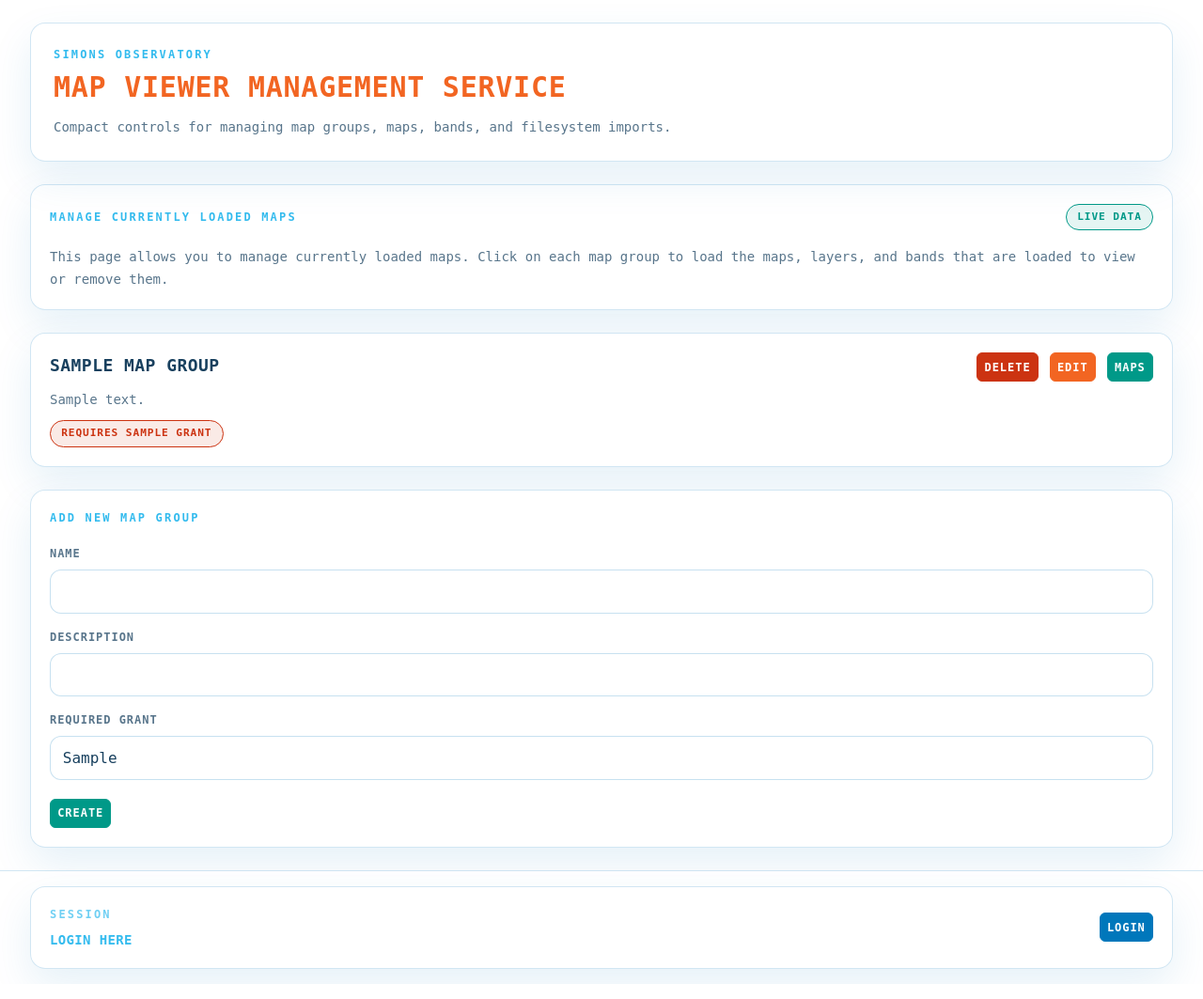
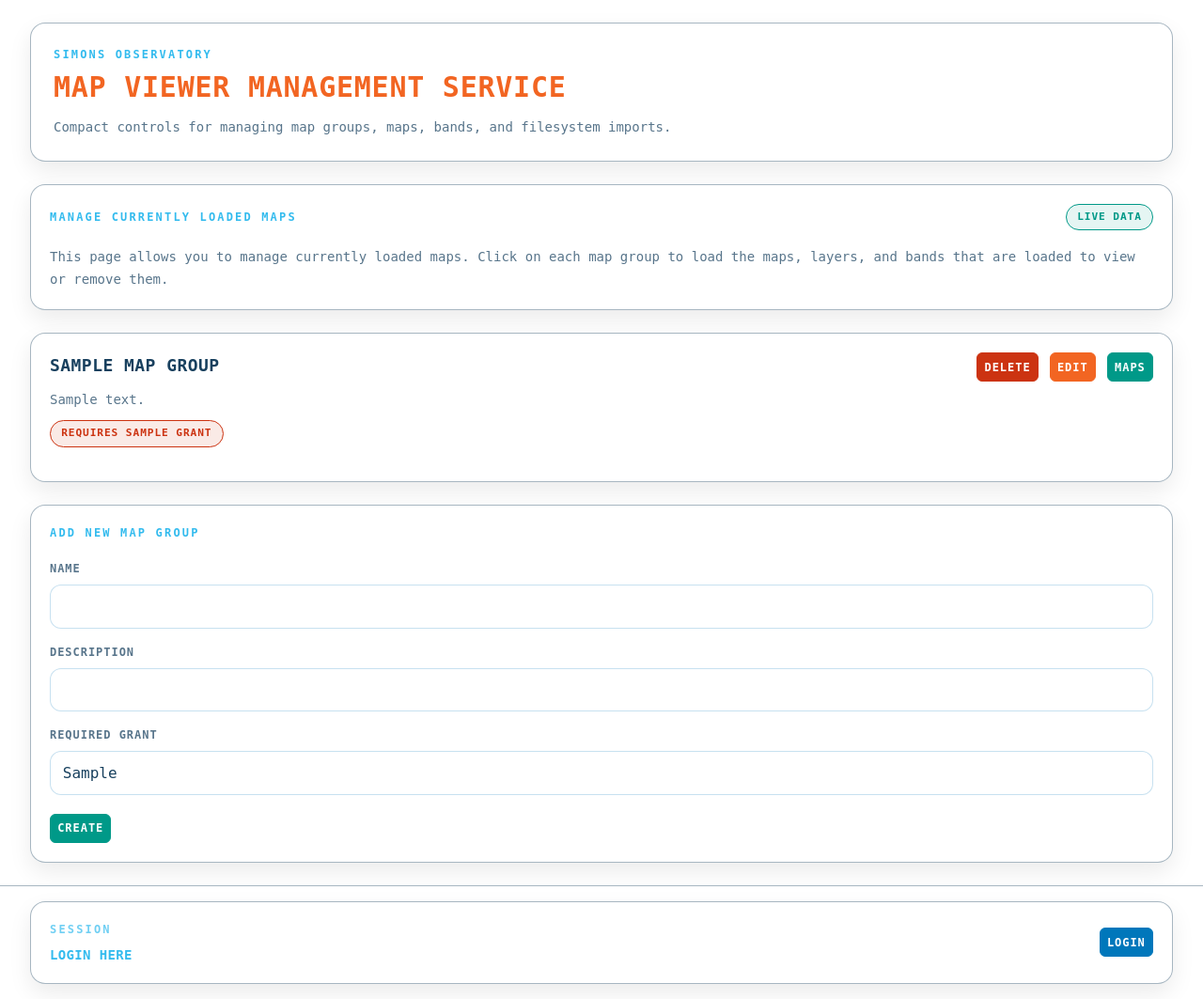
Before and after one commit to simonsobs/tileadder, a Python web app: template tileadder/server/templates/current.html in a window 1280 px wide. Shown: the whole page at 94% size. Run offline with Jinja, Linux system fonts and the light colour scheme; the template is opened without the code that fills it: most values are stand-ins (such as "Sample title", 1, 10 or a date in 2020); some libraries are stand-ins or nearby versions; some web fonts are replaced.

Commit message:
Minor styling changes

```diff
--- a/tileadder/server/templates/base.html
+++ b/tileadder/server/templates/base.html
@@ -16,8 +16,8 @@
         --so-gray: #BBBBBB;
         --surface: rgba(255, 255, 255, 0.94);
         --surface-soft: rgba(255, 255, 255, 0.88);
-        --surface-border: rgba(0, 119, 187, 0.18);
-        --surface-shadow: rgba(0, 119, 187, 0.10);
+        --surface-border: rgba(24, 64, 94, 0.38);
+        --surface-shadow: rgba(0, 0, 0, 0.08);
         --text-main: #18405E;
         --text-muted: rgba(24, 64, 94, 0.72);
         --focus-ring: rgba(51, 187, 238, 0.24);
@@ -38,17 +38,12 @@
       .footer-card {
         border: 1px solid var(--surface-border);
         background: var(--surface);
-        box-shadow: 0 18px 44px var(--surface-shadow);
-      }
-
-      .hero-card {
-        backdrop-filter: blur(8px);
+        box-shadow: 0 10px 24px var(--surface-shadow);
       }
 
       .site-footer {
-        border-top: 1px solid rgba(0, 119, 187, 0.18);
+        border-top: 1px solid var(--surface-border);
         background: rgba(255, 255, 255, 0.80);
-        backdrop-filter: blur(8px);
       }
 
       .kicker,
--- a/tileadder/server/templates/current.html
+++ b/tileadder/server/templates/current.html
@@ -14,7 +14,7 @@
   </section>
   {% for map_group in map_groups %}
     <section>
-      <div class="panel-card rounded-2xl p-5">
+      <div class="panel-card map-group-card rounded-2xl p-5">
         <div class="flex flex-col gap-4 lg:flex-row lg:items-start lg:justify-between">
           <div class="space-y-3">
             <h3 class="strong-text text-lg font-semibold uppercase tracking-wide">{{ map_group.name }}</h3>
@@ -41,9 +41,12 @@
             <button class="btn btn-teal"
                 hx-get="{{ base_url }}/current/maps/{{ map_group.id }}"
                 hx-trigger="click"
-                hx-swap="outerHTML">Maps</button>
+                hx-target="#map-group-children-{{ map_group.id }}"
+                hx-swap="innerHTML">Maps</button>
           </div>
         </div>
+        <div id="map-group-children-{{ map_group.id }}"
+             class="map-group-children mt-4 space-y-3"></div>
       </div>
     </section>
   {% endfor %}
--- a/tileadder/server/templates/htmx/bands_from_map.html
+++ b/tileadder/server/templates/htmx/bands_from_map.html
@@ -1,5 +1,6 @@
+<section class="space-y-3">
   {% for band in bands %}
-  <div class="panel-card mt-3 rounded-2xl p-4">
+    <div class="panel-card rounded-2xl p-4">
       <div class="flex flex-col gap-4 lg:flex-row lg:items-start lg:justify-between">
         <div class="space-y-3">
           <p class="strong-text text-sm font-semibold uppercase tracking-wide">{{ band.name }}</p>
@@ -31,4 +32,5 @@
       </div>
     </div>
   {% endfor %}
-{% if not bands %}<p class="muted-text mt-3 text-sm">No bands found</p>{% endif %}
+  {% if not bands %}<p class="muted-text text-sm">No bands found</p>{% endif %}
+</section>
```
Also changed, not shown: tileadder/server/templates/htmx/maps_from_map_group.html (+8 -3 lines). Lines whose indentation alone changed are shown as unchanged.
